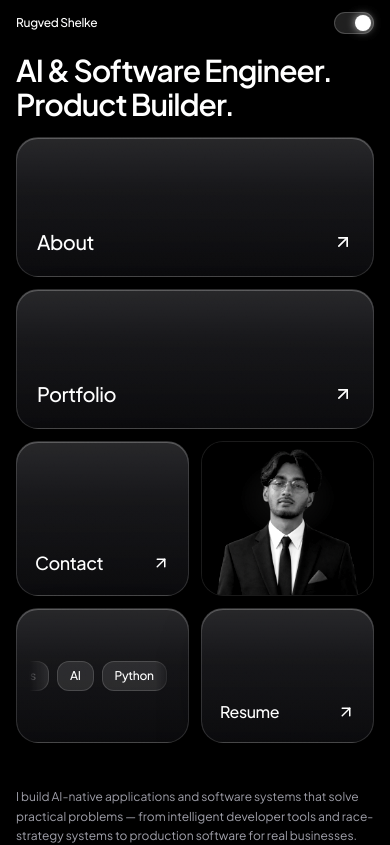
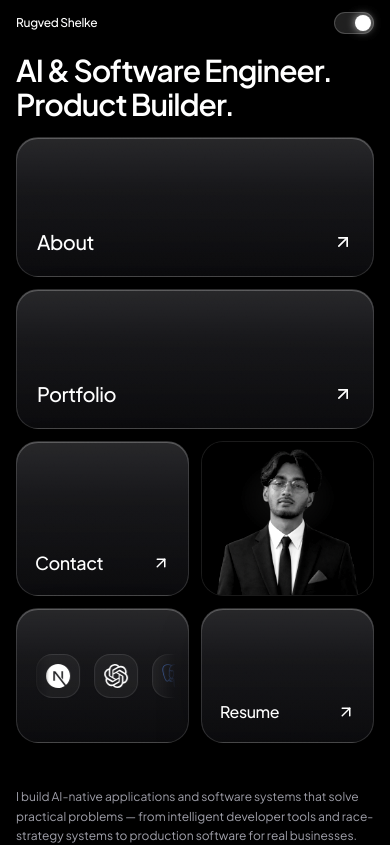
Before and after one commit to xlord101/rugved_shelke_portfolio, a Next.js app: page / in a window 390 px wide. Shown: the top 845 px of the page. Built offline with nearby package versions, Linux system fonts and the light colour scheme.

Commit message:
Restore authentic tech stack icons ticker on mobile and desktop

```diff
--- a/src/components/home/ToolStack.tsx
+++ b/src/components/home/ToolStack.tsx
@@ -113,37 +113,15 @@ export function ToolStack({ onHover, isDimmed, isHovered }: ToolStackProps) {
             "linear-gradient(to right, transparent 0%, black 14%, black 86%, transparent 100%)",
         }}
       >
-        {/* Mobile: Pill tags matching reference (Web, APIs, AI, Python, Next.js, Docker) */}
-        <div className="md:hidden w-full overflow-hidden">
-          <div className="animate-marquee items-center gap-2">
-            {["Web", "APIs", "AI", "Python", "Next.js", "Docker"].map((tag, idx) => (
-              <span
-                key={`m-tag-1-${idx}`}
-                className="px-3 py-1.5 rounded-xl text-xs font-medium tracking-tight bg-black/10 dark:bg-white/10 text-black dark:text-white border border-black/10 dark:border-white/15 shadow-xs whitespace-nowrap"
-              >
-                {tag}
-              </span>
-            ))}
-            {["Web", "APIs", "AI", "Python", "Next.js", "Docker"].map((tag, idx) => (
-              <span
-                key={`m-tag-2-${idx}`}
-                className="px-3 py-1.5 rounded-xl text-xs font-medium tracking-tight bg-black/10 dark:bg-white/10 text-black dark:text-white border border-black/10 dark:border-white/15 shadow-xs whitespace-nowrap"
-              >
-                {tag}
-              </span>
-            ))}
-          </div>
-        </div>
-
-        {/* Desktop: Tech tool icons */}
-        <div className="hidden md:block w-full overflow-hidden">
-          <div className="animate-marquee items-center gap-4 sm:gap-6">
+        {/* Infinite scrolling ticker of tech tool icons on both mobile and desktop */}
+        <div className="w-full overflow-hidden">
+          <div className="animate-marquee items-center gap-3.5 sm:gap-6">
             {/* Set 1 */}
             {tools.map((tool, idx) => (
               <div
                 key={`tool-1-${idx}`}
                 title={tool.name}
-                className="w-12 h-12 sm:w-13 sm:h-13 rounded-2xl bg-black/5 dark:bg-white/5 border border-black/5 dark:border-white/10 flex items-center justify-center p-2 sm:p-2.5 transition-transform duration-500 ease-[cubic-bezier(0.22,1,0.36,1)] group-hover:scale-108 shrink-0 shadow-xs [&_svg]:!w-6.5 [&_svg]:!h-6.5 sm:[&_svg]:!w-7 sm:[&_svg]:!h-7"
+                className="w-11 h-11 sm:w-13 sm:h-13 rounded-2xl bg-black/5 dark:bg-white/5 border border-black/5 dark:border-white/10 flex items-center justify-center p-2 sm:p-2.5 transition-transform duration-500 ease-[cubic-bezier(0.22,1,0.36,1)] group-hover:scale-108 shrink-0 shadow-xs [&_svg]:!w-6 [&_svg]:!h-6 sm:[&_svg]:!w-7 sm:[&_svg]:!h-7"
               >
                 {tool.icon}
               </div>
@@ -154,7 +132,7 @@ export function ToolStack({ onHover, isDimmed, isHovered }: ToolStackProps) {
               <div
                 key={`tool-2-${idx}`}
                 title={tool.name}
-                className="w-12 h-12 sm:w-13 sm:h-13 rounded-2xl bg-black/5 dark:bg-white/5 border border-black/5 dark:border-white/10 flex items-center justify-center p-2 sm:p-2.5 transition-transform duration-500 ease-[cubic-bezier(0.22,1,0.36,1)] group-hover:scale-108 shrink-0 shadow-xs [&_svg]:!w-6.5 [&_svg]:!h-6.5 sm:[&_svg]:!w-7 sm:[&_svg]:!h-7"
+                className="w-11 h-11 sm:w-13 sm:h-13 rounded-2xl bg-black/5 dark:bg-white/5 border border-black/5 dark:border-white/10 flex items-center justify-center p-2 sm:p-2.5 transition-transform duration-500 ease-[cubic-bezier(0.22,1,0.36,1)] group-hover:scale-108 shrink-0 shadow-xs [&_svg]:!w-6 [&_svg]:!h-6 sm:[&_svg]:!w-7 sm:[&_svg]:!h-7"
               >
                 {tool.icon}
               </div>
```
